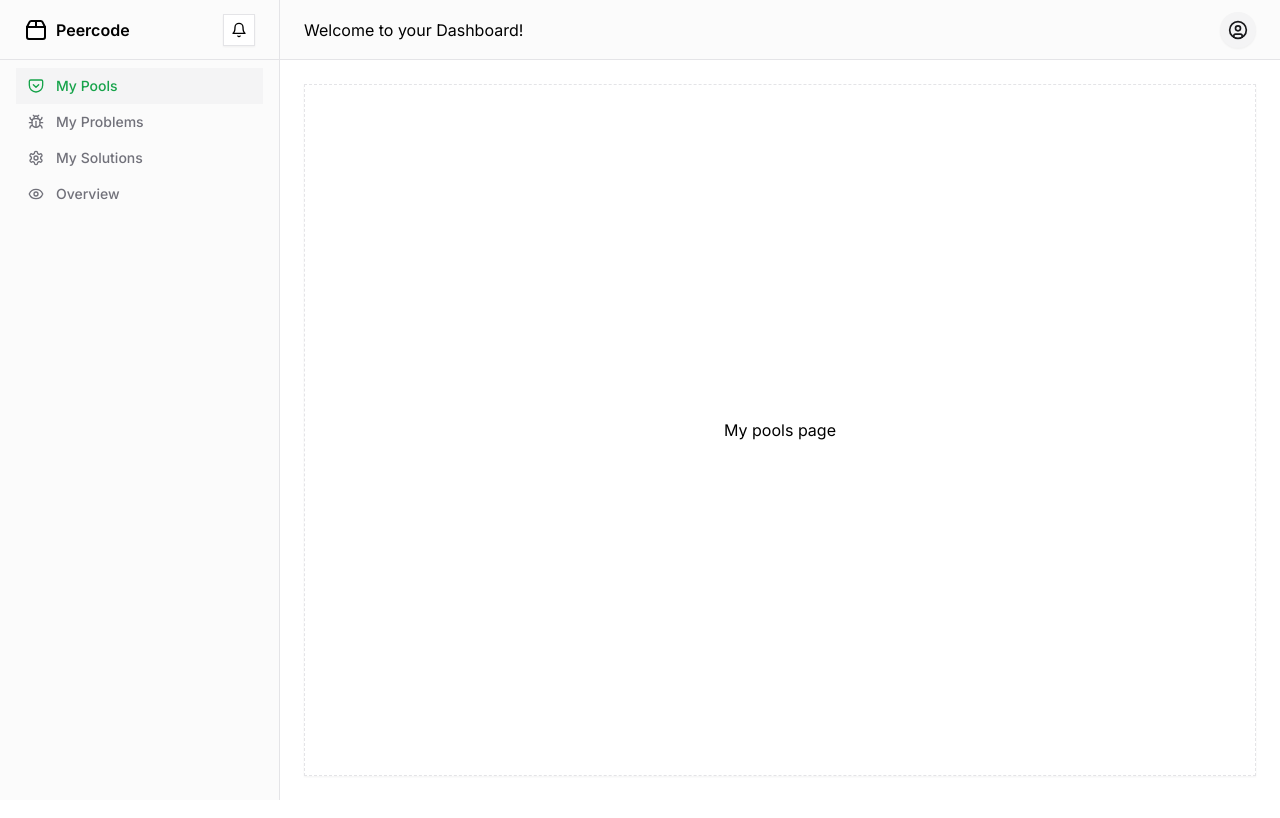
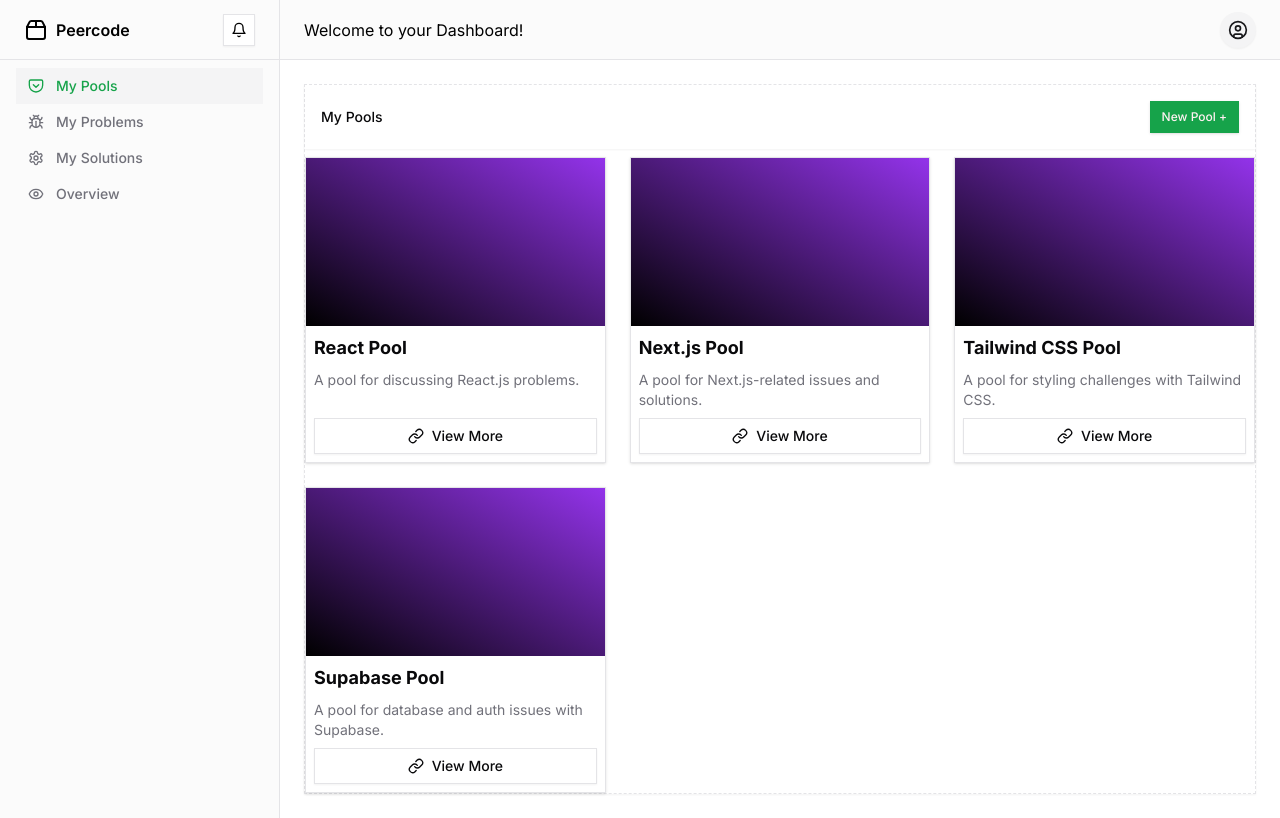
Before and after one commit to AnitKrJha/CodeCircle, a Next.js app: page /dashboard/my-pools in a window 1280 px wide. Built offline with nearby package versions, Linux system fonts and the light colour scheme.

Commit message:
made poolcard poollist

```diff
--- a/src/app/(all dashboard routes)/dashboard/my-pools/page.tsx
+++ b/src/app/(all dashboard routes)/dashboard/my-pools/page.tsx
@@ -1,3 +1,6 @@
-export default function MypoolsPage(){
-    return <>My pools page</>
+import PoolCardList from "@/components/pools/poolcardlist";
+import PoolHeader from "@/components/pools/poolheader";
+
+export default function MypoolsPage() {
+    return <><PoolHeader /><PoolCardList /></>
 }
--- a/src/app/(all dashboard routes)/layout.tsx
+++ b/src/app/(all dashboard routes)/layout.tsx
@@ -33,7 +33,7 @@ export default function Dashboard({
         <main className="flex flex-1 flex-col gap-4 p-4 lg:gap-6 lg:p-6">
 
           <div
-            className="flex flex-1 items-center justify-center rounded-lg border border-dashed shadow-sm"
+            className="h-full border border-dashed shadow-sm"
           >
            {children}
           </div>
--- a/src/app/(home)/pools/create/page.tsx
+++ b/src/app/(home)/pools/create/page.tsx
@@ -20,9 +20,9 @@ export default function Component() {
                     <Createnewpool/>
                     <div className="flex items-center justify-center">
                         <Button asChild variant={"link"} size={"sm"}>
-                        <Link href="/dashboard"  prefetch={false}>
+                        <Link href="/dashboard/my-pools"  prefetch={false}>
 
-                            <ArrowLeftSquare size={16}/> Back to Dashboard
+                            <ArrowLeftSquare size={16} className="mr-2"/> Back to Your Pools
                         </Link>
                         </Button>
                     </div>
--- /dev/null
+++ b/src/app/(home)/pools/page.tsx
@@ -0,0 +1,34 @@
+import { Card, CardHeader, CardTitle, CardDescription, CardContent } from "@/components/ui/card"
+import { Label } from "@/components/ui/label"
+import { Input } from "@/components/ui/input"
+import { Button } from "@/components/ui/button"
+import Link from "next/link"
+import { PlaneTakeoff } from "lucide-react"
+
+export default function Component() {
+  return (
+    <main className="flex items-center justify-center h-screen bg-background">
+
+
+<Card className="w-full max-w-md p-6 space-y-4">
+  <CardHeader>
+    <CardTitle>Welcome</CardTitle>
+    <CardDescription>Only private pools are supported at the moment.</CardDescription>
+  </CardHeader>
+  <CardContent className="space-y-4">
+    <p>To view your pools, please go to the dashboard.</p>
+    <Button asChild
+      className="flex items-center space-x-2"
+      >
+    <Link
+      href="/dashboard/my-pools">
+      <PlaneTakeoff className="w-4 h-4 mr-2" /> {/* Replace 'grid' with the desired Lucide icon name */}
+      <span>Go to My Pools</span>
+    </Link>
+    </Button>
+  </CardContent>
+</Card>
+
+    </main>
+  )
+}
--- /dev/null
+++ b/src/components/pools/poolcard.tsx
@@ -0,0 +1,35 @@
+import { Card, CardContent } from "@/components/ui/card";
+import { Button } from "@/components/ui/button"; // Adjust the import path based on your project structure
+import { Grid, LinkIcon, LucideIcon } from "lucide-react"; // Adjust the import path based on your setup
+import Link from "next/link";
+
+type PoolCardProps = {
+    name: string;
+    desc: string;
+};
+
+export default function PoolCard({ name, desc }: PoolCardProps) {
+    return (
+        <Card className="w-full max-w-md flex flex-col roundd-none">
+            <div className="w-full aspect-video overflow-hidden  bg-gradient-to-tr from-black to-purple-600">
+
+            </div>
+            <CardContent className="p-2 space-y-2 flex flex-col flex-1 justify-start">
+                <h3 className="text-lg font-bold" >{name}</h3>
+                <p className="text-muted-foreground text-sm grow">{desc}</p>
+                <div className="space-x-2 my-auto">
+                    <Button
+                    asChild
+                    variant="outline"
+                        className="flex items-center space-x-2"
+                    >
+                        <Link href="#">
+                            <LinkIcon className="w-4 h-4" />
+                            <span>View More</span>
+                        </Link>
+                    </Button>
+                </div>
+            </CardContent>
+        </Card>
+    );
+}
--- /dev/null
+++ b/src/components/pools/poolcardlist.tsx
@@ -0,0 +1,25 @@
+import React from "react";
+import PoolCard from "./poolcard"; // Adjust the import path based on your project structure
+
+type Pool = {
+  id: number;
+  name: string;
+  desc: string;
+};
+
+const mockData: Pool[] = [
+  { id: 1, name: "React Pool", desc: "A pool for discussing React.js problems." },
+  { id: 2, name: "Next.js Pool", desc: "A pool for Next.js-related issues and solutions." },
+  { id: 3, name: "Tailwind CSS Pool", desc: "A pool for styling challenges with Tailwind CSS." },
+  { id: 4, name: "Supabase Pool", desc: "A pool for database and auth issues with Supabase." },
+];
+
+export default function PoolCardList() {
+  return (
+    <div className="grid grid-cols-1 sm:grid-cols-2 lg:grid-cols-3 gap-6">
+      {mockData.map(pool => (
+        <PoolCard key={pool.id} name={pool.name} desc={pool.desc} />
+      ))}
+    </div>
+  );
+}
--- /dev/null
+++ b/src/components/pools/poolheader.tsx
@@ -0,0 +1,18 @@
+import React from "react";
+import { Button } from "@/components/ui/button"; // Adjust the import path based on your project structure
+import Link from "next/link";
+
+export default function PoolHeader() {
+  return (
+    <header className="flex justify-between items-center p-4 bg-background shadow-sm mb-2">
+      <div className="text-sm font-medium text-foreground">
+        My Pools
+      </div>
+      <Button asChild size={"sm"}>
+        <Link href="/pools/create">
+        New Pool +
+        </Link>
+      </Button>
+    </header>
+  );
+}
--- a/tailwind.config.ts
+++ b/tailwind.config.ts
@@ -60,6 +60,7 @@ const config = {
         lg: "var(--radius)",
         md: "calc(var(--radius) - 2px)",
         sm: "calc(var(--radius) - 4px)",
+        xl:"var(--radius)"
       },
       keyframes: {
         "accordion-down": {
```
